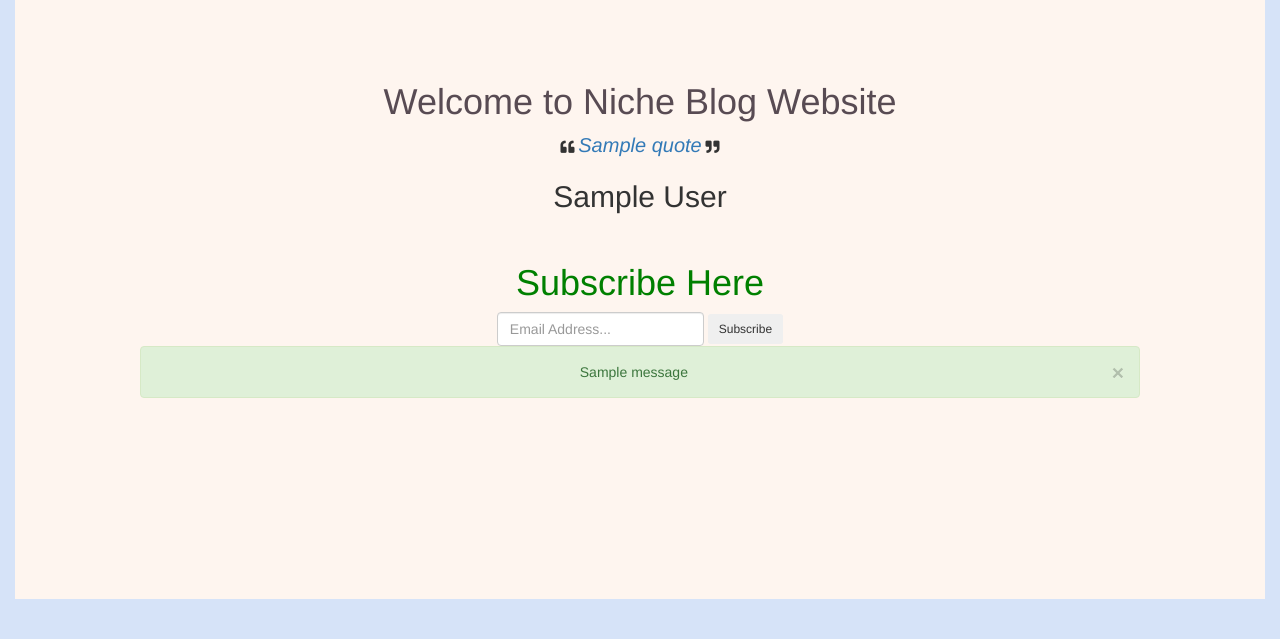
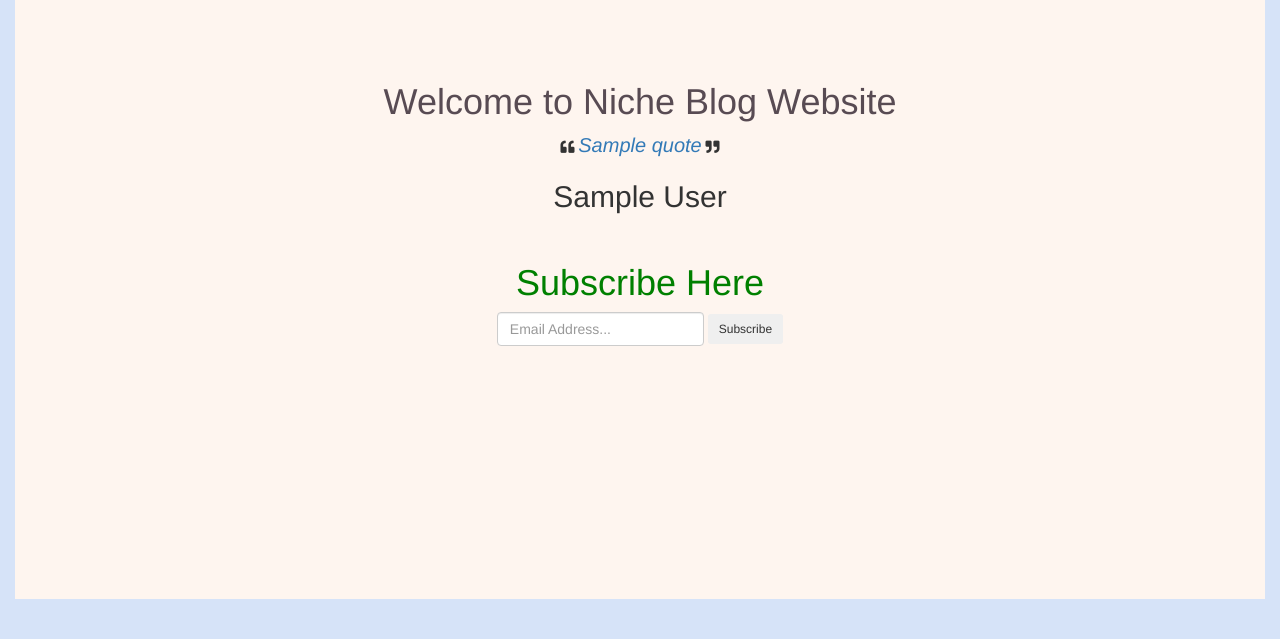
Before and after one commit to ngetichnicholas/Personal-Blog, a Flask app: page / in a window 1280 px wide. Shown: the part 85-724 px from the top of the page. Run offline with Flask 2, Linux system fonts and the light colour scheme; tables that the repository leaves empty hold one stand-in row (values such as "Sample post"); one stand-in notice (Sample message) is shown; a database or web service that is not in the repository returns one stand-in record (values such as "Sample title"); data that the repository does not hold is empty; some libraries are stand-ins or nearby versions.

Commit message:
Production

```diff
--- a/app/auth/views.py
+++ b/app/auth/views.py
@@ -1,4 +1,4 @@
-from flask import render_template,url_for,flash,redirect,request
+from flask import render_template,url_for,redirect,request
 from . import auth
 from flask_login import login_user,login_required,logout_user
 from .forms import RegForm,LoginForm
--- a/app/main/views.py
+++ b/app/main/views.py
@@ -1,4 +1,4 @@
-from flask import render_template, redirect,url_for,abort,request,flash
+from flask import render_template, redirect,url_for,abort,request
 from . import main
 from app.requests import get_quote
 from flask_login import login_required,current_user
@@ -109,7 +109,6 @@ def subscribe():
     new_subscriber = Subscriber(email = email)
     new_subscriber.save_subscriber()
     mail_message("Subscribed to Niche Blogs","email/welcome_subscriber",new_subscriber.email,new_subscriber=new_subscriber)
-    flash('Sucessfuly subscribed')
     return redirect(url_for('main.index'))
 
 @main.route('/blog/<blog_id>/delete', methods = ['POST'])
--- a/app/templates/index.html
+++ b/app/templates/index.html
@@ -26,14 +26,6 @@
         <button class="btn btn-sm btn-outline-info" id="subs">Subscribe</button>
       </div>
     </form>
-    <div>
-      {% for message in get_flashed_messages() %}
-      <div class="alert alert-success">
-        <button type="button" class="close" data-dismiss="alert">&times;</button>
-        {{ message }}
-      </div>
-      {% endfor %}
-    </div>
   </div>
   <div class="row" id="blogsContainer">
     <h1>Recent Blogs</h1>
```
